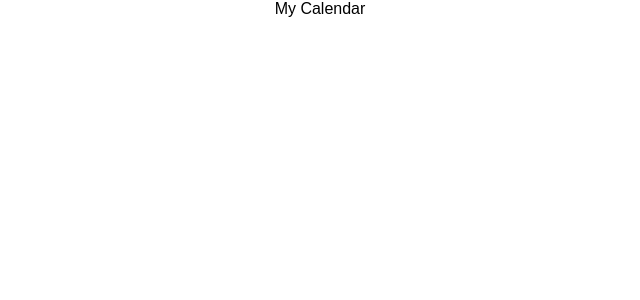
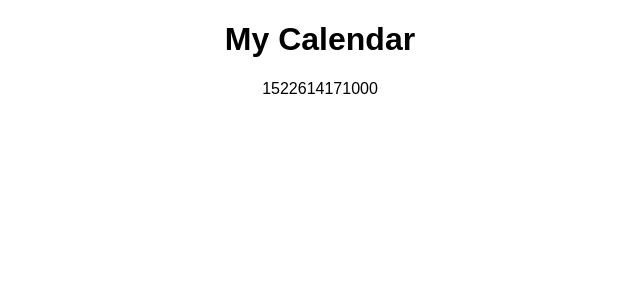
Before and after one commit to beniceberg/calendar, a React (Create React App) app in the folder calendar-app/: page / in a window 1280 px wide. Shown: the top 300 px of the page, without its empty margins (320-960 px from the left). Built offline with nearby package versions, Linux system fonts and the light colour scheme.

Commit message:
feat: first try rendering days

```diff
--- a/calendar-app/package.json
+++ b/calendar-app/package.json
@@ -3,6 +3,7 @@
   "version": "0.1.0",
   "private": true,
   "dependencies": {
+    "moment": "^2.22.0",
     "react": "^16.3.1",
     "react-dom": "^16.3.1",
     "react-scripts": "1.1.4"
--- a/calendar-app/src/App.js
+++ b/calendar-app/src/App.js
@@ -1,14 +1,82 @@
 import React, { Component } from 'react';
 import './App.css';
+const moment = require('moment');
 
 class App extends Component {
+
+  constructor (props) {
+    super(props);
+    this.current = new Date();
+    this.state = {
+      currentDate: new Date(),
+      // viewDate: new Date(moment(this.current).format('l').split('/')[2], moment(this.current).format('l').split('/')[0] - 1, 1),
+      viewDate: new Date().setDate(1),
+    }
+  }
+
+  nextMonth () {
+    this.setState({
+      viewDate: moment(this.state.viewDate).add(1, 'months'),
+    });
+  }
+
+  prevMonth () {
+    this.setState({
+      viewDate: moment(this.state.viewDate).subtract(1, 'months'),
+    });
+  }
+
+  setMonth (monthId) {
+    const viewDate = this.state.viewDate;
+    viewDate.setMonth(monthId);
+    this.setState({
+      viewDate,
+    })
+  }
+
+  setYear (yearId) {
+    const viewDate = new Date(yearId, this.state.viewDate.getMonth(), 1);
+    this.setState({
+      viewDate,
+    })
+  }
+
+  getDate() {
+    // const daysArray = [];
+    // const viewMonth = moment(this.state.viewDate).format('l').split('/')[0];
+    // for (let i=0; i<100; i++) {
+    //   const date = <p> {moment(this.state.viewDate).add(i, 'days').calendar()} </p>;
+    //   daysArray.push(date);
+    // }
+    // const firstDay = this.state.viewDate.getDay();
+    // if (firstDay !== 0) {
+    //   // if (firstDay === 0) firstDay = 7;
+    //   for (let i=firstDay; i > 0; i--) {
+    //     daysArray.push(<p> {moment(this.state.viewDate).subtract(i,'days')} </p>)
+    //   }
+    // }
+
+    // let viewMonth = this.state.viewDate;
+    // viewMonth = viewMonth.getMonth();
+    // let month = viewMonth;
+    // let dayNumber = 0;
+    // while (month === viewMonth) {
+    //   const day = this.state.viewDate.setDate(this.state.viewDate.getDate()+1);
+    //   daysArray.push(<p> {day} </p>);
+    //   month = day.getMonth();
+    // }
+    // return daysArray;
+  }
   render() {
     return (
       <div className="App">
-        My Calendar
+        <h1>My Calendar</h1>
+        {/* {this.getDate()} */}
+        {this.state.viewDate}
       </div>
     );
   }
-}
+
+};
 
 export default App;
```
Also changed, not shown: 1 other file (tests, documents, lock files or other folders).
